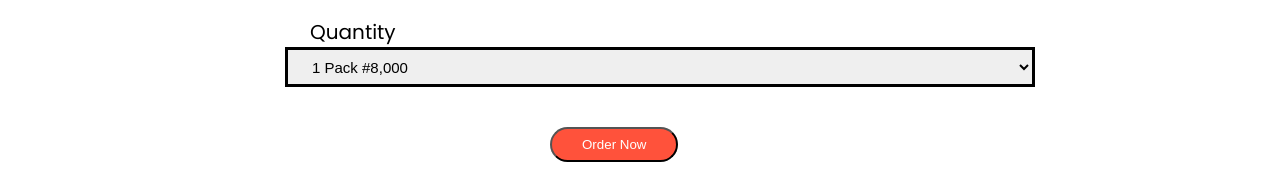
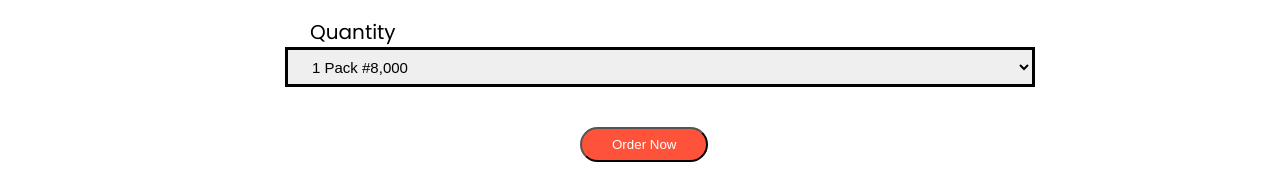
Before and after one commit to brimmo9/194-Gadgetz, a plain HTML site: page index.html in a window 1280 px wide. Shown: the part 3524-3713 px from the top of the page. Drawn offline with Linux system fonts and the light colour scheme.

Commit message:
Update style.css

```diff
--- a/style.css
+++ b/style.css
@@ -219,7 +219,7 @@ p{
     margin: 30px 0;
     border-radius: 30px;
     transition: background 0.5s;
-    margin-left: 420px;
+    margin-left: 450px;
 
 }
 .btn:hover{
```
